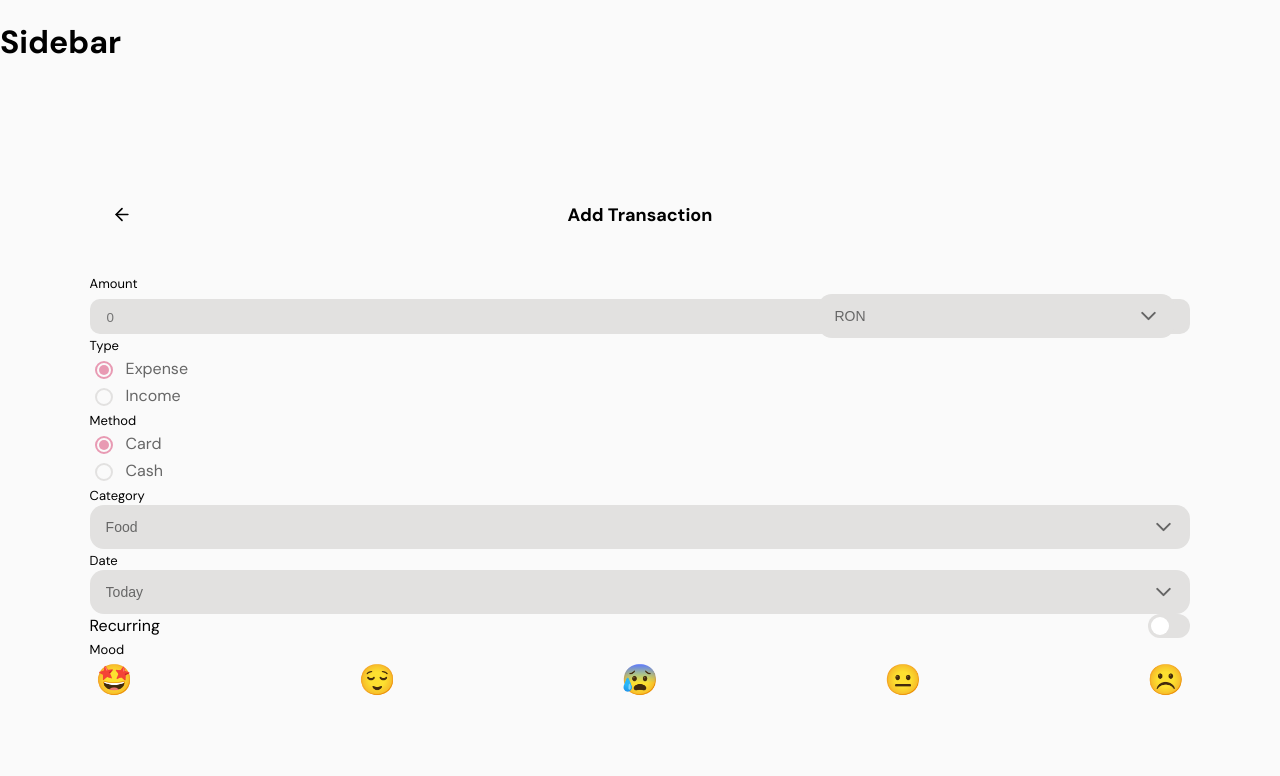
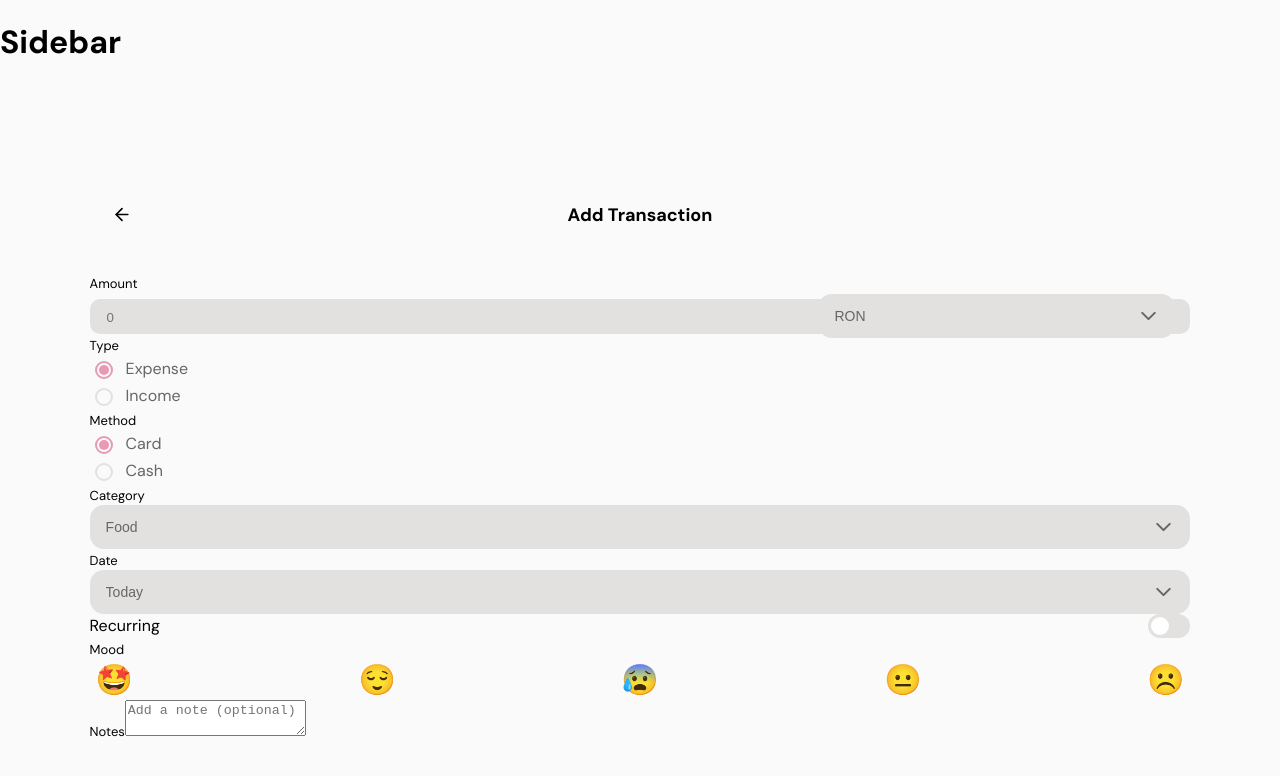
Before and after one commit to mirelalexy/blossom, a React (Vite) app in the folder frontend/: page /add-transaction in a window 1280 px wide. Shown: the top 776 px of the page. Built offline with nearby package versions, Linux system fonts and the light colour scheme.

Commit message:
feat(add transaction): add notes area

```diff
--- a/frontend/src/pages/AddTransaction.jsx
+++ b/frontend/src/pages/AddTransaction.jsx
@@ -11,6 +11,7 @@ import { categories } from "../data/mock/categories"
 import "../styles/pages/AddTransaction.css"
 import Toggle from "../components/forms/Toggle"
 import MoodSelector from "../components/forms/MoodSelector"
+import Textarea from "../components/forms/Textarea"
 
 function AddTransaction() {
     const [formData, setFormData] = useState({
@@ -188,6 +189,13 @@ function AddTransaction() {
                     />
 
                     {/* Notes */}
+                    <Textarea
+                        label="Notes"
+                        placeholder="Add a note (optional)"
+                        maxlength={200}
+                        value={formData.notes || ""}
+                        onChange={(e) => handleChange("notes", e.target.value)}
+                    />
                 </form>
             </div>
         </div>
```
